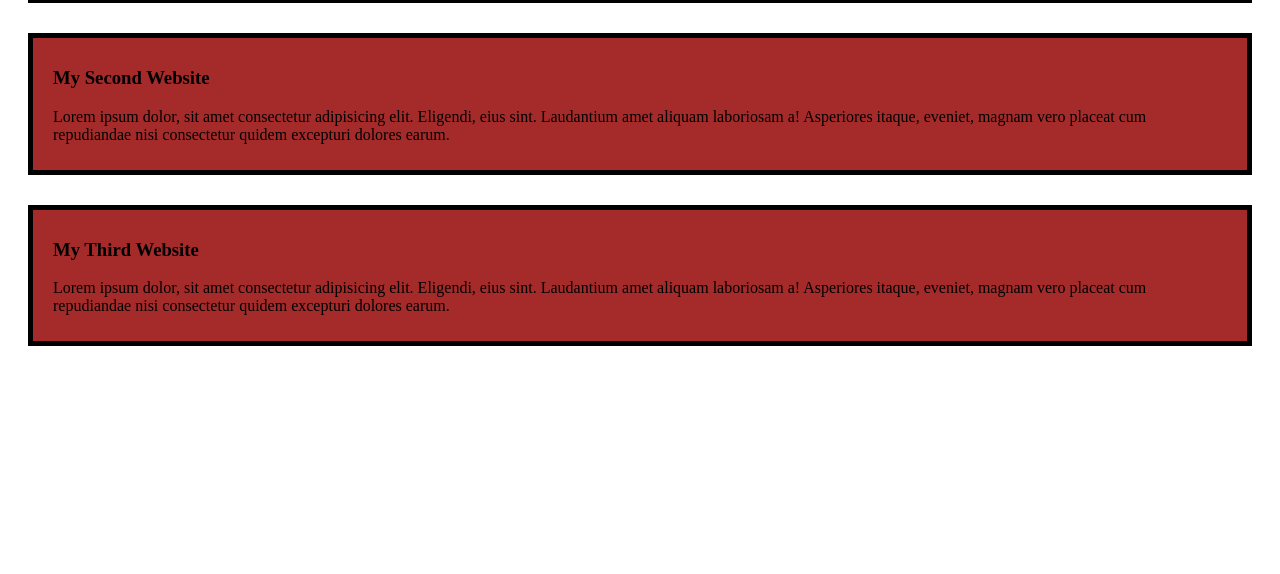
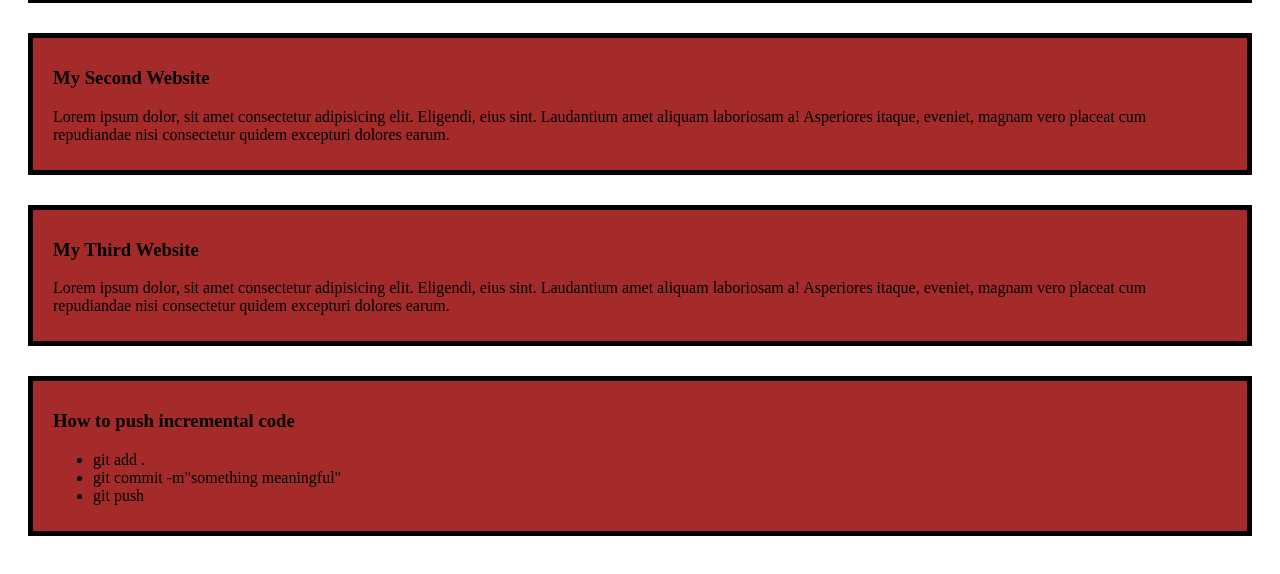
Before and after one commit to SwapnilAhmed47/my_first_website, a plain HTML site: page index.html in a window 1280 px wide. Shown: the part 168-742 px from the top of the page. Drawn offline with Linux system fonts and the light colour scheme.

Commit message:
incremental code

```diff
--- a/index.html
+++ b/index.html
@@ -20,5 +20,14 @@
         <p>Lorem ipsum dolor, sit amet consectetur adipisicing elit. Eligendi, eius sint. Laudantium amet aliquam laboriosam a! Asperiores itaque, eveniet, magnam vero placeat cum repudiandae nisi consectetur quidem excepturi dolores earum.</p>
     </div>
 
+    <div>
+        <h3>How to push incremental code</h3>
+        <ul>
+            <li>git add .</li>
+            <li>git commit -m"something meaningful"</li>
+            <li>git push</li>
+        </ul>
+    </div>
+
 </body>
 </html>
```
